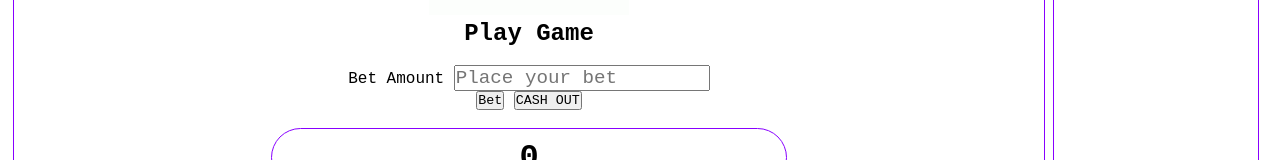
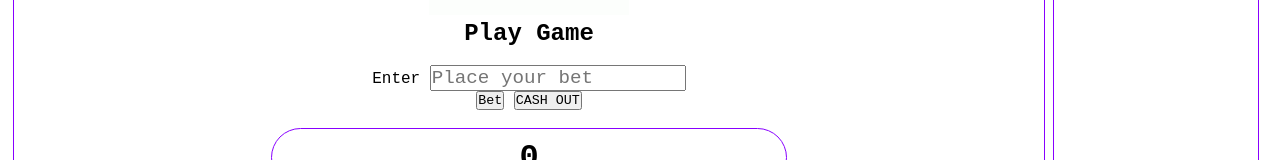
Before and after one commit to sarahkona47/sarahkona47.github.io, a plain HTML site: page index.html in a window 1280 px wide. Shown: the part 279-439 px from the top of the page. Drawn offline with Linux system fonts and the light colour scheme.

Commit message:
Update index.html

```diff
--- a/index.html
+++ b/index.html
@@ -37,7 +37,7 @@
                 </h2>
                 <br>
                 <form>
-                    <label for="numberInput">Bet Amount</label>
+                    <label for="numberInput">Enter</label>
                     <input type="number" step="0.01" id="numberInput" placeholder = "Place your bet">
                 </form>
                 <button id="bet" onclick="multiplier()">Bet</button>
```
